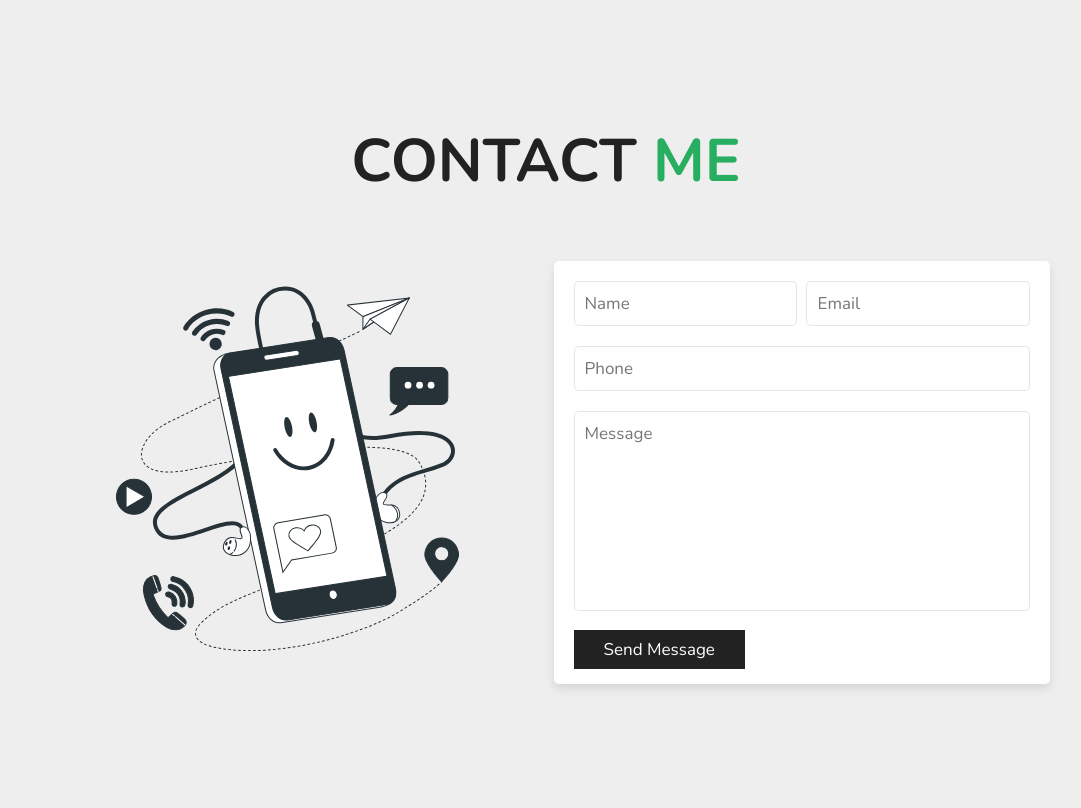
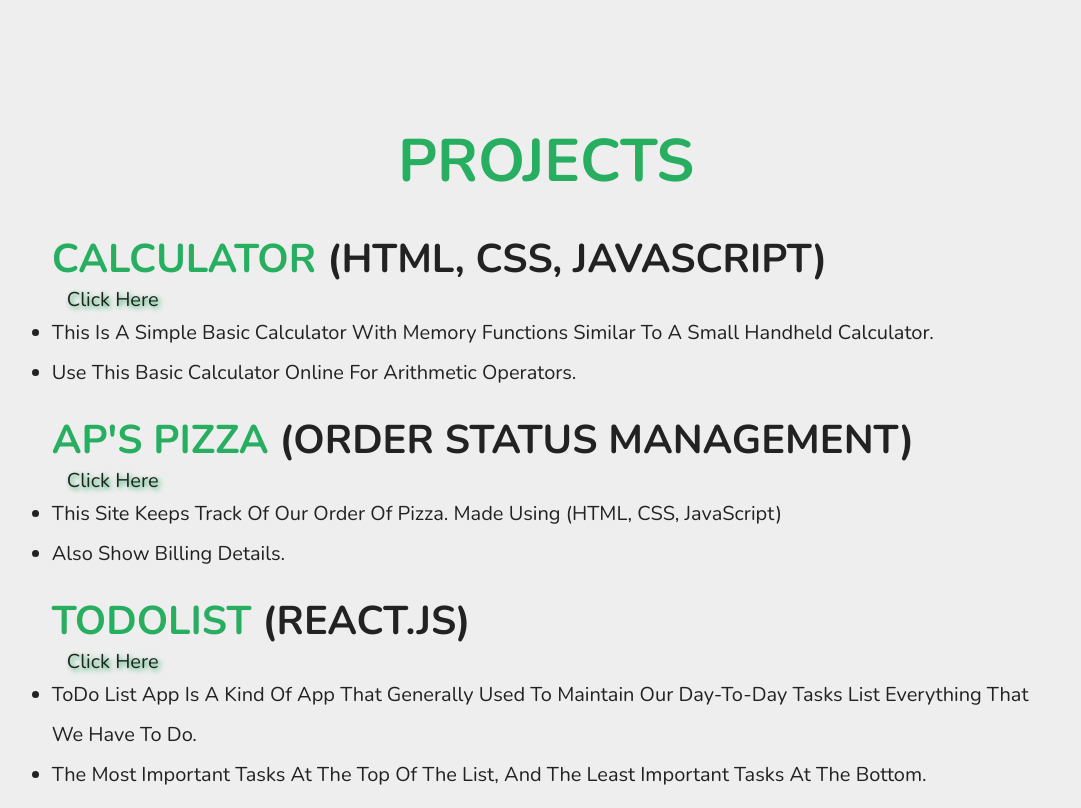
Before and after one commit to Chetanmilmile/portfolio-1, a plain HTML site: page index.html in a window 1280 px wide. Shown: the part 1500-2308 px from the top of the page, without its empty margins (69-1150 px from the left). Drawn offline with nearby package versions, Linux system fonts and the light colour scheme; a web font is replaced by a local one.

Commit message:
projects added

```diff
--- a/index.html
+++ b/index.html
@@ -19,6 +19,7 @@
         <nav class="navbar">
             <a href="#home">Home</a>
             <a href="#about">About</a>
+            <a href="#project">Projects</a>
             <a href="#contact">Contact</a>
         </nav>
     </header>
@@ -69,7 +70,45 @@
         </div>
     </section>
 
-    <!-------------- About section--------------------->
+    <!-------------- Project section--------------------->
+    <section class="project" id="project">
+        <h1 class="heading"> <span>Projects</span></h1>
+
+        <div id="particles-js"></div>
+
+        <div class="content">
+            <section class="content-section">
+                <h3> <span>Calculator</span> (HTML, CSS, JavaScript)</h3>
+                <a href="https://calculatorbyap.netlify.app/"> <kbd>Click Here</kbd></a>
+                <ul>
+                    <li>This is a simple basic calculator with memory functions similar to a small handheld calculator.
+                    </li>
+                    <li>Use this basic calculator online for arithmetic operators.
+                    </li>
+                </ul>
+            </section>
+
+            <section class="content-section">
+                <h3> <span>AP's Pizza</span> (order status Management)</h3>
+                <a href="https://appizza-orderstatus.netlify.app/"><kbd>Click Here</kbd></a>
+                <ul>
+                    <li>This site keeps track of our order of Pizza. Made using (HTML, CSS, JavaScript)</li>
+                    <li>Also show billing details.</li>
+                </ul>
+            </section>
+
+            <section class="content-section">
+                <h3> <span>TodoList</span> (React.js)</h3>
+                <a href="https://todolist-ap.netlify.app/"><kbd>Click Here</kbd></a>
+                <ul>
+                    <li>ToDo List App is a kind of app that generally used to maintain our day-to-day tasks list everything that we have to do.</li>
+                    <li>The most important tasks at the top of the list, and the least important tasks at the bottom.</li>
+                </ul>
+            </section>
+        </div>
+    </section>
+
+    <!-------------- Contact section--------------------->
 
 
     <section class="contact" id="contact">
@@ -109,11 +148,13 @@
 
             <div class="icon whatsapp">
                 <div class="tooltip">Whatsapp</div>
-                <span> <a href="https://wa.me/919130439630" target="_blank"> <i class="fa-brands fa-whatsapp"></i> </a> </span>
+                <span> <a href="https://wa.me/919130439630" target="_blank"> <i class="fa-brands fa-whatsapp"></i> </a>
+                </span>
             </div>
             <div class="icon instagram">
                 <div class="tooltip">Instagram</div>
-                <span> <a href="https://www.instagram.com/_.aniket._.pawar._/"> <i class="fa-brands fa-instagram"></i> </a> </span>
+                <span> <a href="https://www.instagram.com/_.aniket._.pawar._/"> <i class="fa-brands fa-instagram"></i>
+                    </a> </span>
             </div>
             <div class="icon github">
                 <div class="tooltip">GitHub</div>
@@ -121,7 +162,8 @@
             </div>
             <div class="icon discord">
                 <div class="tooltip">Discord</div>
-                <span> <a href="http://discord.com/users/694123081907568650"> <i class="fa-brands fa-discord"></i></a></span>
+                <span> <a href="http://discord.com/users/694123081907568650"> <i
+                            class="fa-brands fa-discord"></i></a></span>
             </div>
 
         </div>
--- a/style.css
+++ b/style.css
@@ -214,6 +214,41 @@ header .navbar a:hover {
 
 .about .row .content .box-container .box p span {
   color: var(--green);
+}
+
+.project .content {
+  text-align: left;
+  position: relative;
+  z-index: 1;
+}
+.project .content h3 {
+  font-size: 4rem;
+  color: #222;
+  text-transform: uppercase;
+}
+.project .content h3 span {
+  color: var(--green);
+  text-transform: uppercase;
+}
+
+.project .content li {
+  color: #222;
+  font-size: 2rem;
+  line-height: 2;
+}
+ .project .content a {
+  padding: 1.5rem;
+  font-size: 2rem;
+  color: #222;
+  text-decoration: none;
+}
+.project section{
+  padding: 1rem;
+  margin: 0;
+  min-height: 0;
+}
+.project kbd{
+  text-shadow: 2px 2px 5px var(--green);
 }
 
 .contact .row {
```
Also changed, not shown: 1 other file.
